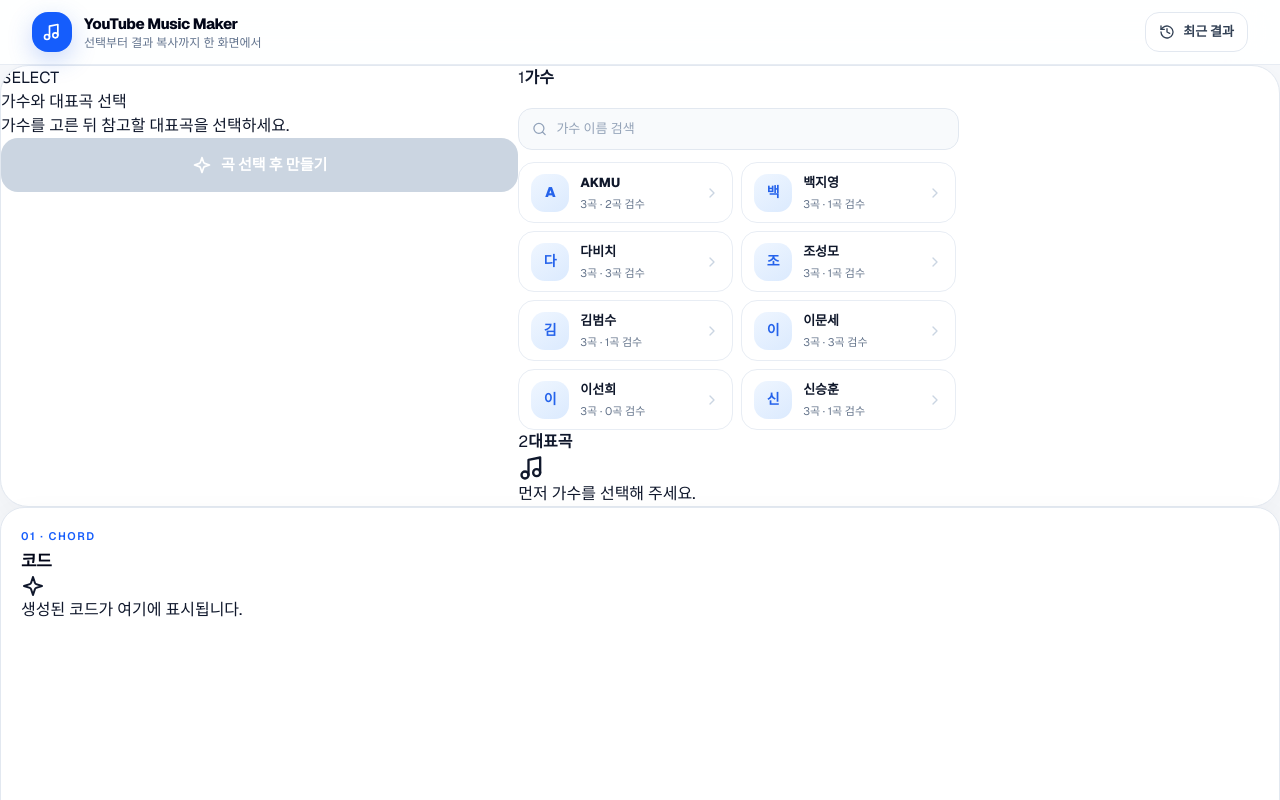
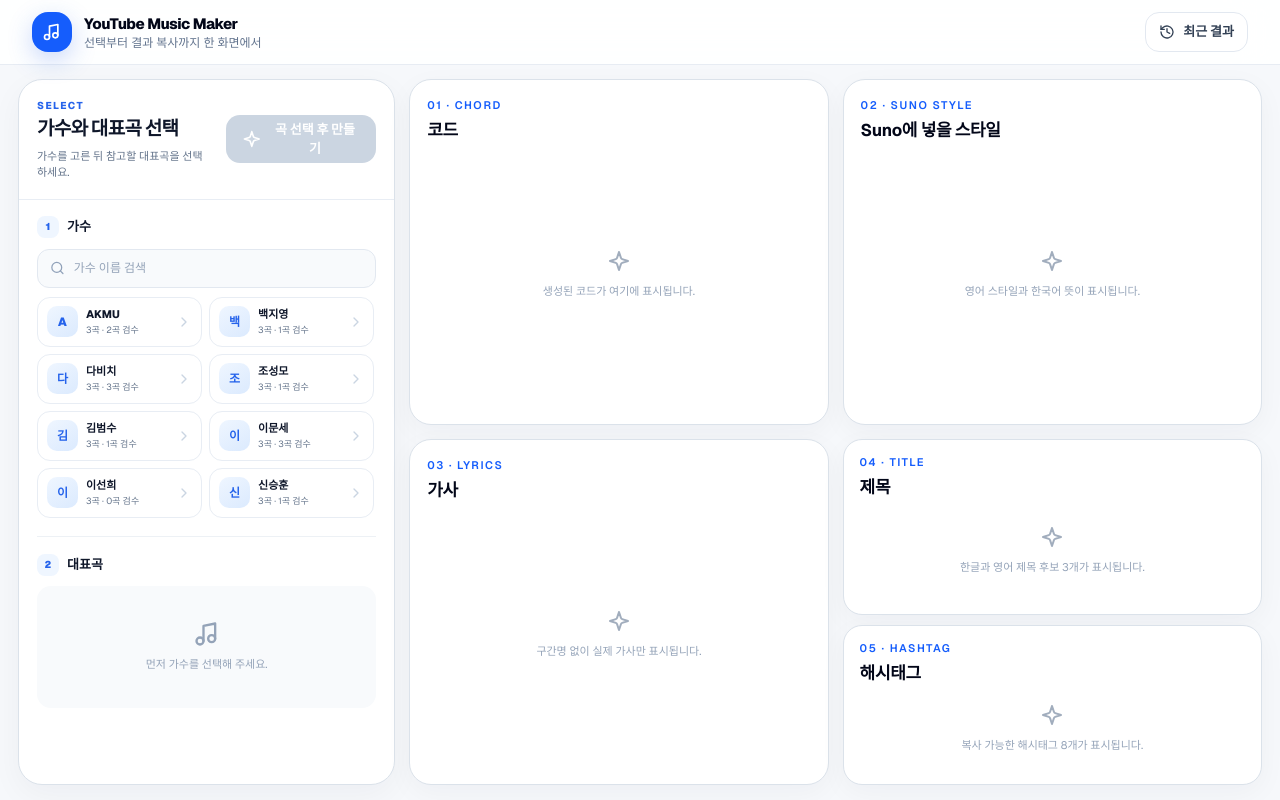
Before and after one commit to Flow4Work/Youtubemusic, a Next.js app: page / in a window 1280 px wide. Shown: the top 800 px of the page. Built offline with nearby package versions, Linux system fonts and the light colour scheme.

Commit message:
Style dense one-page music studio layout

```diff
--- a/src/app/globals.css
+++ b/src/app/globals.css
@@ -16,65 +16,110 @@
 .secondary-button { display: inline-flex; align-items: center; gap: .5rem; min-height: 40px; border: 1px solid #e2e8f0; border-radius: 14px; background: #fff; padding: 0 13px; color: #334155; font-size: 13px; font-weight: 700; transition: .18s ease; }
 .secondary-button:hover { border-color: #cbd5e1; background: #f8fafc; }
 .count-badge { display: grid; min-width: 20px; height: 20px; place-items: center; border-radius: 999px; background: #eff6ff; padding: 0 6px; color: #2563eb; font-size: 11px; }
-.selection-shell { display: grid; overflow: hidden; border: 1px solid #e2e8f0; border-radius: 28px; background: #fff; box-shadow: 0 12px 40px rgba(15,23,42,.045); }
-.selection-panel { min-width: 0; padding: 24px; }
-.generate-panel { border-top: 1px solid #e2e8f0; padding: 24px; background: linear-gradient(180deg,#fff,#f8fbff); }
-.step-heading { display: flex; align-items: flex-start; gap: 12px; }
-.step-heading h2 { margin: 1px 0 0; color: #0f172a; font-size: 17px; font-weight: 800; letter-spacing: -.025em; }
-.step-heading p { margin: 4px 0 0; color: #64748b; font-size: 12px; line-height: 1.55; }
-.step-number { display: grid; width: 28px; height: 28px; flex: 0 0 auto; place-items: center; border-radius: 10px; background: #2563eb; color: #fff; font-size: 13px; font-weight: 800; box-shadow: 0 6px 16px rgba(37,99,235,.2); }
-.search-field { display: flex; height: 42px; align-items: center; gap: 9px; margin-top: 18px; border: 1px solid #e2e8f0; border-radius: 14px; background: #f8fafc; padding: 0 13px; }
+
+.studio-page { position: relative; max-width: 1800px; margin: 0 auto; padding: 14px 18px 16px; }
+.studio-layout { display: grid; min-height: calc(100vh - 94px); height: calc(100vh - 94px); grid-template-columns: minmax(330px,.92fr) minmax(0,2.08fr); gap: 14px; }
+
+.selection-shell { min-width: 0; overflow: hidden; border: 1px solid #dbe2ea; border-radius: 24px; background: #fff; box-shadow: 0 10px 32px rgba(15,23,42,.045); }
+.studio-selection { display: flex; min-height: 0; flex-direction: column; }
+.selection-top { display: flex; align-items: center; justify-content: space-between; gap: 14px; border-bottom: 1px solid #e8edf4; padding: 18px; }
+.selection-top h2 { margin: 2px 0 0; color: #0f172a; font-size: 19px; font-weight: 850; letter-spacing: -.035em; }
+.selection-top p:not(.panel-eyebrow) { margin: 4px 0 0; color: #64748b; font-size: 11px; line-height: 1.5; }
+.panel-eyebrow { margin: 0; color: #2563eb; font-size: 10px; font-weight: 800; letter-spacing: .14em; }
+.selection-content { min-height: 0; flex: 1; overflow-y: auto; padding: 16px 18px 18px; }
+.selection-block + .selection-block { margin-top: 18px; padding-top: 17px; border-top: 1px solid #edf1f5; }
+.selection-label { display: flex; align-items: center; gap: 8px; }
+.selection-label span { display: grid; width: 22px; height: 22px; place-items: center; border-radius: 8px; background: #eff6ff; color: #2563eb; font-size: 10px; font-weight: 900; }
+.selection-label strong { color: #0f172a; font-size: 13px; font-weight: 850; }
+
+.search-field { display: flex; height: 39px; align-items: center; gap: 9px; margin-top: 11px; border: 1px solid #e2e8f0; border-radius: 12px; background: #f8fafc; padding: 0 12px; }
 .search-field:focus-within { border-color: #93c5fd; background: #fff; box-shadow: 0 0 0 3px #dbeafe; }
-.search-field input { width: 100%; border: 0; outline: 0; background: transparent; color: #0f172a; font-size: 13px; }
+.search-field input { width: 100%; border: 0; outline: 0; background: transparent; color: #0f172a; font-size: 12px; }
 .search-field input::placeholder { color: #94a3b8; }
-.artist-grid { display: grid; max-height: 308px; gap: 8px; margin-top: 12px; overflow-y: auto; padding-right: 3px; }
-.artist-item, .song-item { display: flex; width: 100%; align-items: center; gap: 11px; border: 1px solid #e8edf4; border-radius: 16px; background: #fff; padding: 10px 12px; transition: .16s ease; }
+.artist-grid { display: grid; max-height: 230px; grid-template-columns: repeat(2,minmax(0,1fr)); gap: 7px; margin-top: 9px; overflow-y: auto; padding-right: 2px; }
+.artist-item, .song-item { display: flex; width: 100%; min-width: 0; align-items: center; gap: 8px; border: 1px solid #e8edf4; border-radius: 13px; background: #fff; padding: 8px 9px; transition: .16s ease; }
 .artist-item:hover, .song-item:hover { border-color: #bfdbfe; background: #f8fbff; transform: translateY(-1px); }
 .artist-item.selected, .song-item.selected { border-color: #60a5fa; background: #eff6ff; box-shadow: inset 0 0 0 1px #bfdbfe; }
-.artist-avatar { display: grid; width: 38px; height: 38px; flex: 0 0 auto; place-items: center; border-radius: 14px; background: linear-gradient(145deg,#eff6ff,#dbeafe); color: #2563eb; font-size: 14px; font-weight: 900; }
-.artist-item strong, .song-item strong { display: block; overflow: hidden; color: #0f172a; font-size: 13px; font-weight: 800; text-overflow: ellipsis; white-space: nowrap; }
-.artist-item small, .song-item small { display: block; margin-top: 3px; color: #64748b; font-size: 11px; }
-.song-item { padding: 13px; }
-.verify-badge { flex: 0 0 auto; border-radius: 999px; background: #f1f5f9; padding: 5px 8px; color: #64748b; font-size: 10px; font-weight: 800; }
+.artist-avatar { display: grid; width: 31px; height: 31px; flex: 0 0 auto; place-items: center; border-radius: 10px; background: linear-gradient(145deg,#eff6ff,#dbeafe); color: #2563eb; font-size: 12px; font-weight: 900; }
+.artist-item strong, .song-item strong { display: block; overflow: hidden; color: #0f172a; font-size: 11px; font-weight: 800; text-overflow: ellipsis; white-space: nowrap; }
+.artist-item small, .song-item small { display: block; overflow: hidden; margin-top: 2px; color: #64748b; font-size: 9px; text-overflow: ellipsis; white-space: nowrap; }
+.song-list { display: grid; gap: 7px; margin-top: 10px; }
+.song-item { padding: 9px; }
+.verify-badge { flex: 0 0 auto; border-radius: 999px; background: #f1f5f9; padding: 4px 7px; color: #64748b; font-size: 9px; font-weight: 800; }
 .verify-badge.verified { background: #ecfdf5; color: #047857; }
-.source-box { display: grid; grid-template-columns: 1fr 1fr; gap: 10px; border-radius: 16px; background: #f8fafc; padding: 13px; }
+.selection-empty { display: flex; min-height: 122px; flex-direction: column; align-items: center; justify-content: center; gap: 8px; margin-top: 10px; border-radius: 14px; background: #f8fafc; color: #94a3b8; text-align: center; }
+.selection-empty p { margin: 0; font-size: 11px; }
+.source-box { display: grid; grid-template-columns: 1fr 1fr; gap: 8px; border-radius: 13px; background: #f8fafc; padding: 10px; }
+.compact-source-box { margin-top: 12px; }
 .source-box div { min-width: 0; }
 .source-box strong, .source-box span { display: block; }
-.source-box strong { color: #94a3b8; font-size: 10px; text-transform: uppercase; }
-.source-box span { overflow: hidden; margin-top: 3px; color: #475569; font-size: 11px; text-overflow: ellipsis; white-space: nowrap; }
-.empty-state { display: flex; min-height: 230px; flex-direction: column; align-items: center; justify-content: center; gap: 12px; color: #94a3b8; text-align: center; }
-.empty-state p { font-size: 13px; }
-.generate-button { display: flex; width: 100%; min-height: 54px; align-items: center; justify-content: center; gap: 9px; border: 0; border-radius: 17px; background: #2563eb; padding: 0 20px; color: #fff; font-size: 15px; font-weight: 850; box-shadow: 0 12px 28px rgba(37,99,235,.24); transition: .18s ease; }
-.generate-button:hover:not(:disabled) { background: #1d4ed8; transform: translateY(-1px); box-shadow: 0 15px 30px rgba(37,99,235,.3); }
+.source-box strong { color: #94a3b8; font-size: 9px; text-transform: uppercase; }
+.source-box span { overflow: hidden; margin-top: 3px; color: #475569; font-size: 10px; text-overflow: ellipsis; white-space: nowrap; }
+
+.generate-button { display: flex; min-height: 48px; align-items: center; justify-content: center; gap: 8px; border: 0; border-radius: 14px; background: #2563eb; padding: 0 16px; color: #fff; font-size: 13px; font-weight: 850; box-shadow: 0 10px 24px rgba(37,99,235,.22); transition: .18s ease; }
+.generate-button:hover:not(:disabled) { background: #1d4ed8; transform: translateY(-1px); box-shadow: 0 13px 27px rgba(37,99,235,.29); }
 .generate-button:disabled { background: #cbd5e1; box-shadow: none; }
-.result-grid { display: grid; gap: 16px; }
-.result-card { position: relative; min-width: 0; min-height: 470px; overflow: hidden; border: 1px solid #e2e8f0; border-radius: 24px; background: #fff; padding: 20px; box-shadow: 0 10px 32px rgba(15,23,42,.045); }
-.icon-button { display: grid; width: 34px; height: 34px; flex: 0 0 auto; place-items: center; border: 1px solid #e2e8f0; border-radius: 11px; background: #fff; color: #64748b; transition: .15s ease; }
+.selection-generate-button { width: 150px; flex: 0 0 auto; }
+
+.studio-results { position: relative; display: grid; min-width: 0; min-height: 0; grid-template-columns: repeat(2,minmax(0,1fr)); grid-template-rows: repeat(2,minmax(0,1fr)); gap: 14px; }
+.result-card { position: relative; display: flex; min-width: 0; min-height: 0; flex-direction: column; overflow: hidden; border: 1px solid #dbe2ea; border-radius: 22px; background: #fff; padding: 17px; box-shadow: 0 8px 28px rgba(15,23,42,.04); }
+.code-card { grid-column: 1; grid-row: 1; }
+.style-card { grid-column: 2; grid-row: 1; }
+.lyrics-card { grid-column: 1; grid-row: 2; }
+.publish-stack { display: grid; min-width: 0; min-height: 0; grid-column: 2; grid-row: 2; grid-template-rows: minmax(0,1.05fr) minmax(0,.95fr); gap: 10px; }
+.compact-result-card { padding: 14px 16px; border-radius: 19px; }
+.result-scroll { min-height: 0; flex: 1; overflow-y: auto; padding-right: 4px; }
+.card-empty { display: flex; min-height: 0; flex: 1; flex-direction: column; align-items: center; justify-content: center; gap: 10px; color: #a1adbd; text-align: center; }
+.card-empty.loading { color: #2563eb; }
+.card-empty p { max-width: 260px; margin: 0; color: #94a3b8; font-size: 11px; line-height: 1.55; }
+.result-meta { position: absolute; right: 10px; bottom: 5px; z-index: 2; margin: 0; border-radius: 999px; background: rgba(15,23,42,.74); padding: 4px 8px; color: #fff; font-size: 8px; backdrop-filter: blur(8px); }
+
+.icon-button { display: grid; width: 32px; height: 32px; flex: 0 0 auto; place-items: center; border: 1px solid #e2e8f0; border-radius: 10px; background: #fff; color: #64748b; transition: .15s ease; }
 .icon-button:hover:not(:disabled) { border-color: #bfdbfe; background: #eff6ff; color: #2563eb; }
 .icon-button:disabled { opacity: .45; }
-.metric-pill { border-radius: 999px; background: #eff6ff; padding: 6px 9px; color: #1d4ed8; font-family: var(--font-geist-mono), monospace; font-size: 11px; font-weight: 700; }
-.mini-button { display: inline-flex; min-height: 31px; align-items: center; gap: 4px; border: 1px solid #e2e8f0; border-radius: 10px; background: #fff; padding: 0 9px; color: #475569; font-size: 11px; font-weight: 700; }
+.icon-button.copy-action { border-color: #bfdbfe; background: #eff6ff; color: #2563eb; }
+.icon-button.copy-action:hover:not(:disabled) { border-color: #60a5fa; background: #dbeafe; color: #1d4ed8; }
+.metric-pill { border-radius: 999px; background: #eff6ff; padding: 5px 8px; color: #1d4ed8; font-family: var(--font-geist-mono), monospace; font-size: 10px; font-weight: 700; }
+.mini-button { display: inline-flex; min-height: 29px; align-items: center; gap: 4px; border: 1px solid #e2e8f0; border-radius: 9px; background: #fff; padding: 0 8px; color: #475569; font-size: 10px; font-weight: 700; }
 .mini-button:hover, .mini-button.active { border-color: #93c5fd; background: #eff6ff; color: #1d4ed8; }
-.result-scroll { max-height: 330px; overflow-y: auto; padding-right: 4px; }
-.chord-section { border-radius: 15px; background: #f8fafc; padding: 12px; }
-.chord-section strong { color: #475569; font-size: 11px; }
-.chord-section p { margin: 8px 0 0; color: #0f172a; font-family: var(--font-geist-mono), monospace; font-size: 13px; font-weight: 700; line-height: 1.7; word-break: break-word; }
-.lyrics-tab { display: flex; min-height: 34px; align-items: center; justify-content: center; gap: 5px; border: 0; border-radius: 9px; background: transparent; color: #64748b; font-size: 12px; font-weight: 800; }
+.chord-section { border-radius: 12px; background: #f8fafc; padding: 10px; }
+.chord-section strong { color: #475569; font-size: 10px; }
+.chord-section p { margin: 7px 0 0; color: #0f172a; font-family: var(--font-geist-mono), monospace; font-size: 11px; font-weight: 700; line-height: 1.65; word-break: break-word; }
+.section-copy-button { display: inline-flex; align-items: center; gap: 4px; border: 0; background: transparent; color: #2563eb; font-size: 9px; font-weight: 800; }
+
+.language-toggle { display: grid; grid-template-columns: 1fr 1fr; gap: 3px; margin-top: 15px; border-radius: 11px; background: #f1f5f9; padding: 3px; }
+.language-toggle button { min-height: 31px; border: 0; border-radius: 8px; background: transparent; color: #64748b; font-size: 10px; font-weight: 800; }
+.language-toggle button.active { background: #fff; color: #2563eb; box-shadow: 0 2px 9px rgba(15,23,42,.08); }
+.style-copy { margin: 0; color: #334155; font-size: 12px; line-height: 1.85; }
+.translation-note { margin: 8px 0 0; color: #94a3b8; font-size: 9px; }
+
+.lyrics-tab { display: flex; min-height: 32px; align-items: center; justify-content: center; gap: 4px; border: 0; border-radius: 9px; background: transparent; color: #64748b; font-size: 10px; font-weight: 800; }
+.lyrics-tab small { font-size: 8px; font-weight: 700; opacity: .75; }
 .lyrics-tab.active { background: #fff; color: #2563eb; box-shadow: 0 2px 10px rgba(15,23,42,.08); }
-.lyrics-pre { margin-bottom: 0; white-space: pre-wrap; color: #475569; font-family: var(--font-geist-sans), sans-serif; font-size: 13px; line-height: 1.85; }
-.title-row { display: flex; min-height: 44px; align-items: center; gap: 9px; border-radius: 13px; background: #f8fafc; padding: 8px 10px; }
-.title-row span { display: grid; width: 24px; height: 24px; flex: 0 0 auto; place-items: center; border-radius: 8px; background: #fff; color: #2563eb; font-size: 11px; font-weight: 900; }
-.title-row strong { min-width: 0; flex: 1; color: #1e293b; font-size: 12px; }
-.title-row button { border: 0; background: transparent; color: #64748b; font-size: 10px; font-weight: 700; }
-.title-row button:hover { color: #2563eb; }
-.hashtag { border: 1px solid #dbeafe; border-radius: 999px; background: #eff6ff; padding: 6px 9px; color: #2563eb; font-size: 11px; font-weight: 700; }
+.lyrics-pre { margin-bottom: 0; white-space: pre-wrap; color: #475569; font-family: var(--font-geist-sans), sans-serif; font-size: 11px; line-height: 1.72; }
+
+.title-list { min-height: 0; margin: 10px 0 0; padding: 0; overflow-y: auto; list-style: none; }
+.title-row { display: flex; min-height: 48px; align-items: center; gap: 8px; border-radius: 11px; background: #f8fafc; padding: 6px 7px; }
+.title-row + .title-row { margin-top: 5px; }
+.title-number { display: grid; width: 23px; height: 23px; flex: 0 0 auto; place-items: center; border-radius: 7px; background: #fff; color: #2563eb; font-size: 10px; font-weight: 900; }
+.title-text { min-width: 0; flex: 1; }
+.title-text strong, .title-text small { display: block; overflow: hidden; text-overflow: ellipsis; white-space: nowrap; }
+.title-text strong { color: #1e293b; font-size: 10px; }
+.title-text small { margin-top: 2px; color: #64748b; font-size: 8px; }
+.title-copy-actions { display: flex; flex: 0 0 auto; gap: 4px; }
+.title-copy-button { position: relative; display: flex; width: 44px; height: 36px; align-items: center; justify-content: center; gap: 2px; border: 1px solid #bfdbfe; border-radius: 10px; background: #eff6ff; color: #2563eb; }
+.title-copy-button:hover { border-color: #60a5fa; background: #dbeafe; color: #1d4ed8; }
+.title-copy-button b { font-size: 7px; line-height: 1; }
+.hashtag-list { display: flex; min-height: 0; flex: 1; flex-wrap: wrap; align-content: flex-start; gap: 6px; margin-top: 10px; overflow-y: auto; }
+.hashtag { border: 1px solid #dbeafe; border-radius: 999px; background: #eff6ff; padding: 5px 8px; color: #2563eb; font-size: 9px; font-weight: 700; }
 .hashtag:hover { background: #dbeafe; }
-.copied-toast { position: absolute; right: 18px; bottom: 16px; border-radius: 999px; background: #0f172a; padding: 7px 11px; color: #fff; font-size: 10px; font-weight: 700; box-shadow: 0 8px 20px rgba(15,23,42,.2); }
-.results-empty { display: flex; min-height: 360px; flex-direction: column; align-items: center; justify-content: center; border: 1px dashed #cbd5e1; border-radius: 28px; background: rgba(255,255,255,.65); padding: 30px; text-align: center; }
-.results-empty span { display: grid; width: 60px; height: 60px; place-items: center; border-radius: 22px; background: #eff6ff; color: #2563eb; }
-.results-empty h3 { margin: 18px 0 0; color: #0f172a; font-size: 17px; font-weight: 850; }
-.results-empty p { max-width: 480px; margin: 7px 0 0; color: #64748b; font-size: 13px; line-height: 1.7; }
-.mobile-generate-bar { position: fixed; right: 0; bottom: 0; left: 0; z-index: 40; border-top: 1px solid #e2e8f0; background: rgba(255,255,255,.94); padding: 10px 14px max(10px,env(safe-area-inset-bottom)); backdrop-filter: blur(16px); }
+
+.global-copy-toast { position: fixed; top: 50%; left: 50%; z-index: 100; transform: translate(-50%,-50%); border-radius: 14px; background: rgba(15,23,42,.94); padding: 12px 17px; color: #fff; font-size: 12px; font-weight: 800; box-shadow: 0 18px 45px rgba(15,23,42,.24); animation: toast-in .18s ease-out; }
+@keyframes toast-in { from { opacity: 0; transform: translate(-50%,-44%) scale(.96); } to { opacity: 1; transform: translate(-50%,-50%) scale(1); } }
+.status-message { position: fixed; top: 76px; left: 50%; z-index: 45; max-width: min(560px,calc(100vw - 28px)); transform: translateX(-50%); border: 1px solid; border-radius: 13px; padding: 9px 13px; font-size: 11px; font-weight: 700; box-shadow: 0 10px 28px rgba(15,23,42,.12); }
+.status-message.success { border-color: #bfdbfe; background: #eff6ff; color: #1d4ed8; }
+.status-message.error { border-color: #fecaca; background: #fef2f2; color: #b91c1c; }
+
 .history-item { display: flex; align-items: center; gap: 8px; border: 1px solid #e2e8f0; border-radius: 16px; padding: 12px; }
 .history-item:hover { border-color: #bfdbfe; background: #f8fbff; }
 .history-item strong, .history-item span, .history-item small { display: block; overflow: hidden; text-overflow: ellipsis; white-space: nowrap; }
@@ -84,28 +129,30 @@
 .danger-button { display: flex; width: 100%; min-height: 42px; align-items: center; justify-content: center; gap: 7px; border: 1px solid #fecaca; border-radius: 13px; background: #fff; color: #dc2626; font-size: 12px; font-weight: 800; }
 .danger-button:hover { background: #fef2f2; }
 
-@media (min-width: 768px) {
-  .result-grid { grid-template-columns: repeat(2,minmax(0,1fr)); }
-  .mobile-generate-bar { display: none; }
+@media (min-width: 1180px) {
+  body { overflow: hidden; }
 }
-@media (min-width: 1024px) {
-  .selection-shell { grid-template-columns: minmax(0,1.05fr) minmax(0,.95fr); }
-  .generate-panel { grid-column: 1 / -1; }
-  .artist-grid { grid-template-columns: repeat(2,minmax(0,1fr)); }
+
+@media (max-width: 1179px) {
+  .studio-layout { height: auto; min-height: 0; grid-template-columns: 1fr; }
+  .studio-selection { max-height: 760px; }
+  .studio-results { min-height: 980px; }
+  .artist-grid { max-height: 250px; }
 }
-@media (min-width: 1280px) {
-  .selection-shell { grid-template-columns: minmax(0,1.08fr) minmax(0,.92fr) 320px; }
-  .generate-panel { grid-column: auto; border-top: 0; border-left: 1px solid #e2e8f0; }
-  .generate-panel .generate-button { margin-top: 32px; }
-  .result-grid { grid-template-columns: repeat(4,minmax(0,1fr)); }
-  .result-card { min-height: 520px; }
-  .result-scroll { max-height: 365px; }
+
+@media (max-width: 767px) {
+  .studio-page { padding: 10px; }
+  .studio-results { min-height: 0; grid-template-columns: 1fr; grid-template-rows: none; }
+  .code-card, .style-card, .lyrics-card, .publish-stack { grid-column: 1; grid-row: auto; }
+  .result-card { min-height: 390px; }
+  .compact-result-card { min-height: 260px; }
+  .publish-stack { grid-template-rows: none; }
+  .selection-top { align-items: stretch; flex-direction: column; }
+  .selection-generate-button { width: 100%; }
 }
-@media (max-width: 639px) {
-  .selection-panel, .generate-panel { padding: 20px 16px; }
-  .selection-shell { border-radius: 22px; }
-  .generate-panel { display: none; }
-  .artist-grid { max-height: 250px; }
-  .result-card { min-height: 430px; border-radius: 20px; padding: 18px; }
+
+@media (max-width: 479px) {
+  .artist-grid { grid-template-columns: 1fr; }
   .source-box { grid-template-columns: 1fr; }
+  .title-copy-button { width: 40px; }
 }
```
